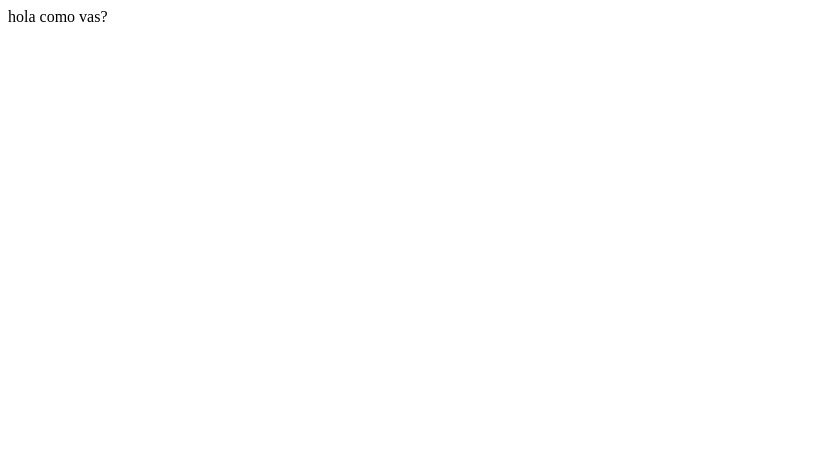
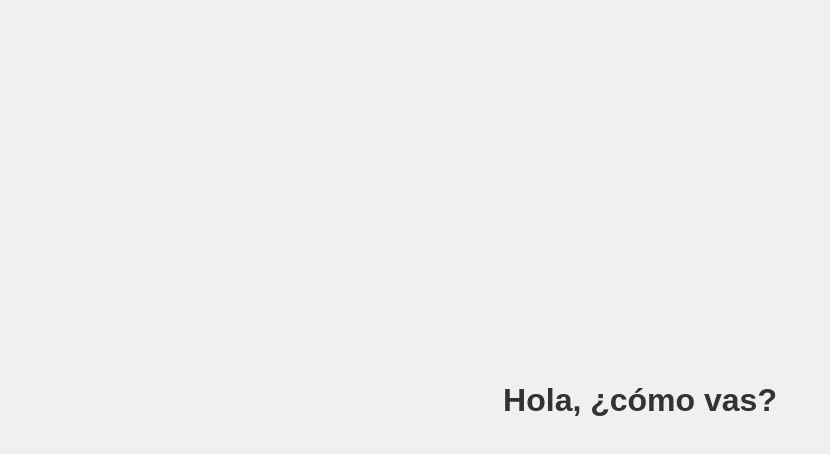
Before and after one commit to andresgarcia0313/LearnJS, a website: page index.html in a window 1280 px wide. Shown: the whole page, without its empty margins (0-830 px from the left). Drawn offline with Linux system fonts and the light colour scheme.

Commit message:
cambios html

```diff
--- a/index.html
+++ b/index.html
@@ -1 +1,25 @@
-hola como vas?
+<!DOCTYPE html>
+<html lang="es">
+  <head>
+    <meta charset="UTF-8" />
+    <meta name="viewport" content="width=device-width, initial-scale=1.0" />
+    <title>Hola Mundo</title>
+    <style>
+      body {
+        font-family: Arial, sans-serif;
+        display: flex;
+        justify-content: center;
+        align-items: center;
+        height: 100vh;
+        margin: 0;
+        background-color: #f0f0f0;
+      }
+      h1 {
+        color: #333;
+      }
+    </style>
+  </head>
+  <body>
+    <h1>Hola, ¿cómo vas?</h1>
+  </body>
+</html>
```
